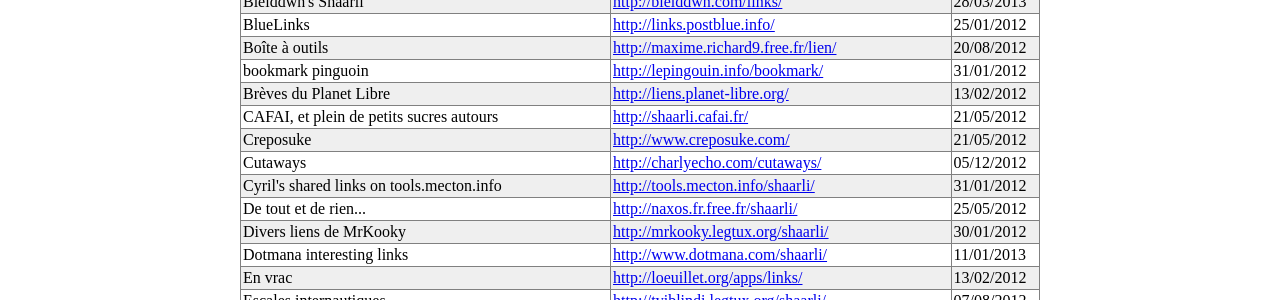
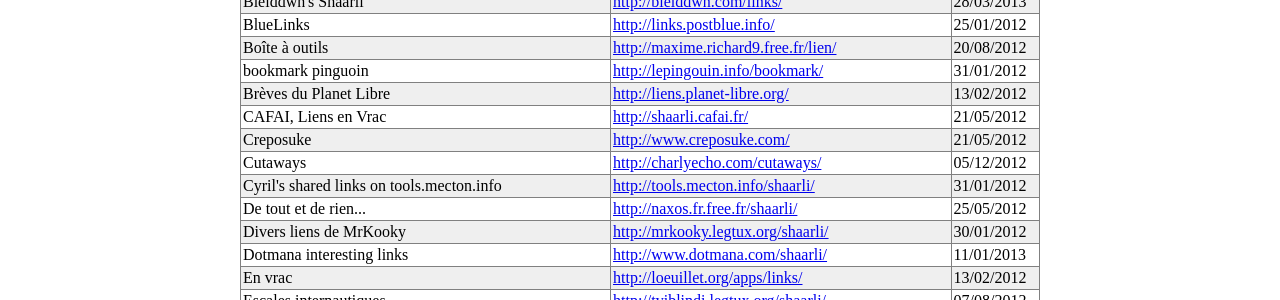
Before and after one commit to porneia/pub, a Jekyll site: the page built from bazaar/shaarli_online.html, in a window 1280 px wide and 900 px high. Shown: the part 301-601 px from the top of the window. Built offline with Jekyll 4.4.1, drawn with Linux system fonts in a browser that asks for light colours; Markdown is read by kramdown in place of the engine named in the settings.

Commit message:
Shaarli update

```diff
--- a/bazaar/shaarli_online.html
+++ b/bazaar/shaarli_online.html
@@ -90,7 +90,7 @@ lien</a>.
   </tr>
 
   <tr>
-    <td>CAFAI, et plein de petits sucres autours</td>
+    <td>CAFAI, Liens en Vrac</td>
     <td><a href="http://shaarli.cafai.fr/">http://shaarli.cafai.fr/</a></td>
     <td>21/05/2012</td>
   </tr>
```
